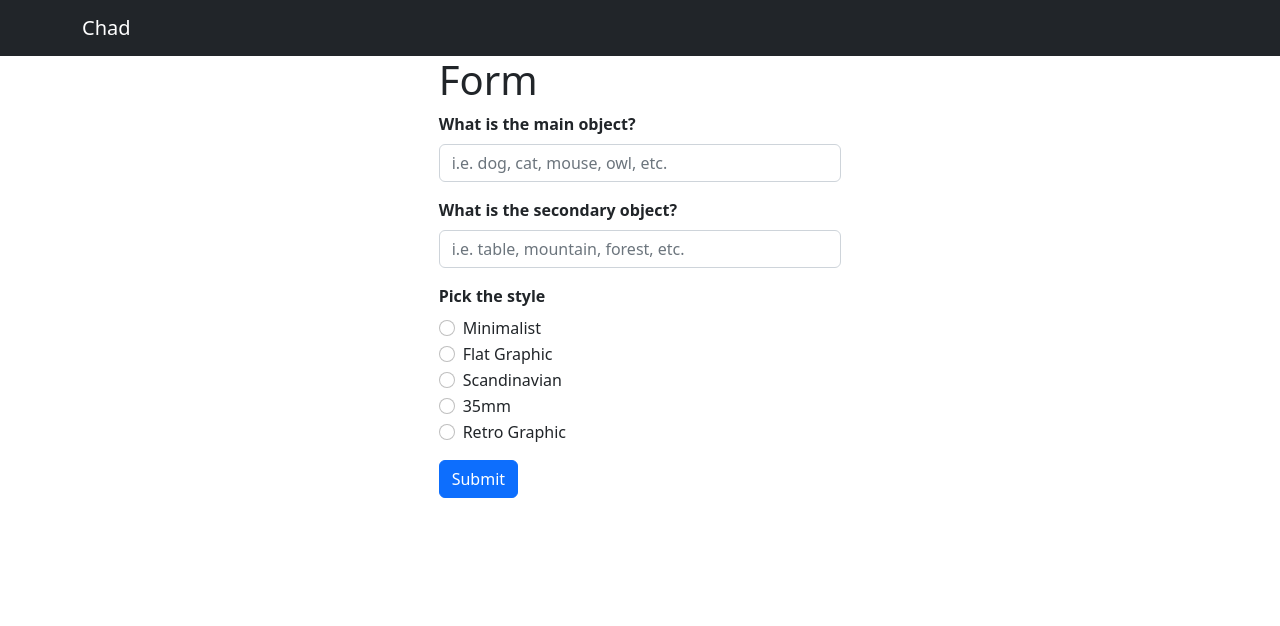
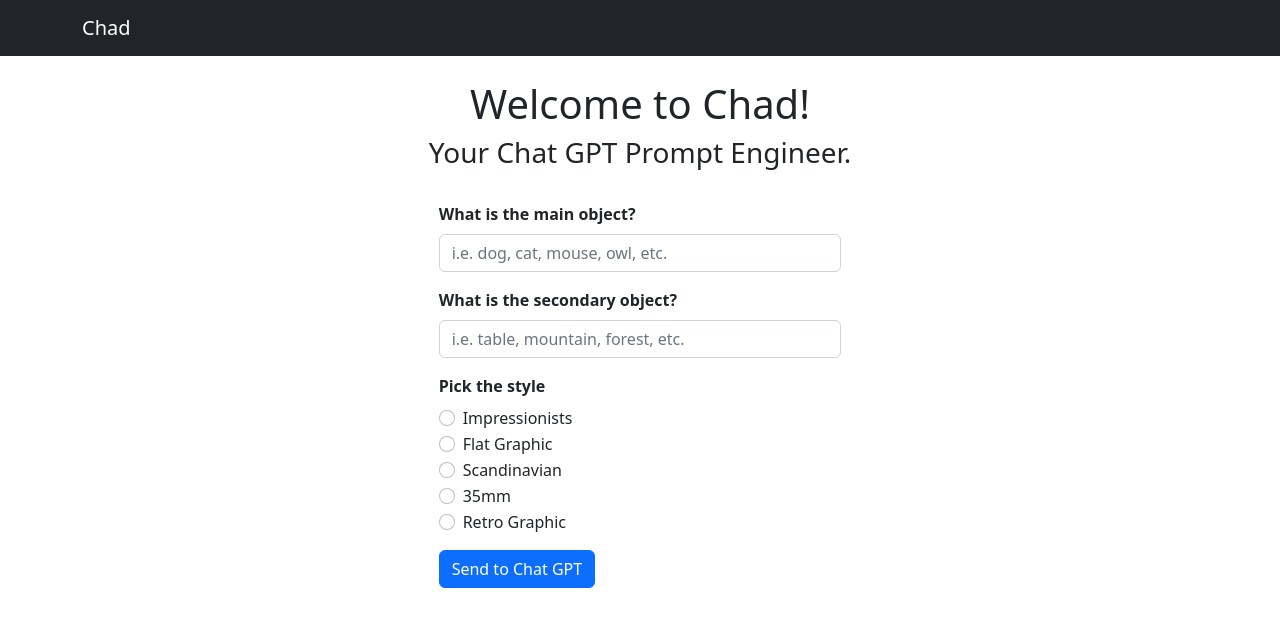
Before and after one commit to DW579/chad, a React (Create React App) app in the folder client/: page / in a window 1280 px wide. Shown: the top 626 px of the page. Built offline with nearby package versions, Linux system fonts and the light colour scheme.

Commit message:
Implemented top padding

```diff
--- a/client/src/App.css
+++ b/client/src/App.css
@@ -1,3 +1,7 @@
 .bold {
   font-weight: bold;
 }
+
+.padding-top {
+  padding-top: 1.5em;
+}
--- a/client/src/App.js
+++ b/client/src/App.js
@@ -108,9 +108,18 @@ function App() {
 			</Row>
 			{formRow && (
 				<Row>
+					<Col>
+						<Row className="padding-top">
+							<Col></Col>
+							<Col xs={7} className="text-center">
+								<h1>Welcome to Chad!</h1>
+								<h3>Your Chat GPT Prompt Engineer.</h3>
+							</Col>
+							<Col></Col>
+						</Row>
+						<Row className="padding-top">
 							<Col></Col>
 							<Col>
-						<h1>Form</h1>
 								<Form onSubmit={submitForm}>
 									<Form.Group className="mb-3" controlId="formObject1">
 										<Form.Label className="bold">What is the main object?</Form.Label>
@@ -137,12 +146,12 @@ function App() {
 									<Form.Group className="mb-3" controlId="formStyle">
 										<Form.Label className="bold">Pick the style</Form.Label>
 										<Form.Check
-									value="minimalist"
+											value="impressionists"
 											type="radio"
 											aria-label="radio 1"
-									label="Minimalist"
+											label="Impressionists"
 											onChange={handleStyleChange}
-									checked={selectedStyle === "minimalist"}
+											checked={selectedStyle === "impressionists"}
 										/>
 										<Form.Check
 											value="flat graphic"
@@ -179,21 +188,24 @@ function App() {
 									</Form.Group>
 
 									<Button variant="primary" type="submit" onClick={() => submitForm}>
-								Submit
+										Send to Chat GPT
 									</Button>
 								</Form>
 							</Col>
 							<Col></Col>
 						</Row>
+					</Col>
+
+				</Row>
 			)}
 			{reviewRow && (
-				<Row>
+				<Row className="padding-top">
 					<Col></Col>
 					<Col xs={7} className="text-center">
 						<h1>Review</h1>
-						<h2>Original message formated to be sent to Chat GPT</h2>
+						<h3>Original message formated to be sent to Chat GPT</h3>
 						<p>{gptResponse.form_message}</p>
-						<h2>Chat GPT response to be sent to DALL·E 2</h2>
+						<h3>Chat GPT response to be sent to DALL·E 2</h3>
 						<p>{gptResponse.gpt_response}</p>
 						<Row>
 							<Col>
@@ -208,12 +220,12 @@ function App() {
 				</Row>
 			)}
 			{finalProductRow && (
-				<Row>
+				<Row className="padding-top">
 					<Col></Col>
-					<Col xs={7} className="text-center">
-						<h1>Final Product</h1>
-						<img src={dalleResponse.url} width="100%" />
-						<h2>Prompt used:</h2>
+					<Col xs={4} className="text-center">
+						<h1>Final Product from DALL·E</h1>
+						<img src={dalleResponse.url} width="100%" className="padding-top" />
+						<h2 className="padding-top">Prompt used:</h2>
 						<p>{gptResponse.gpt_response}</p>
 					</Col>
 					<Col></Col>
```
Lines whose indentation alone changed are shown as unchanged.
